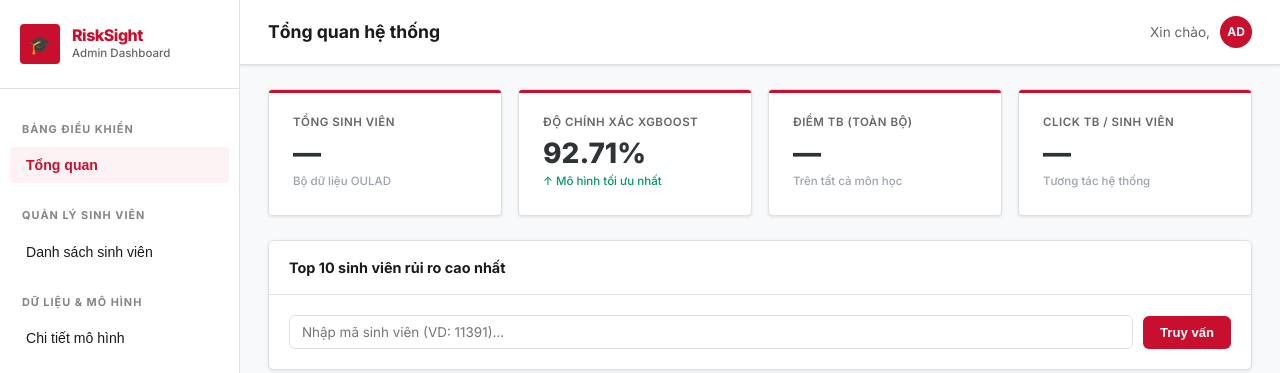
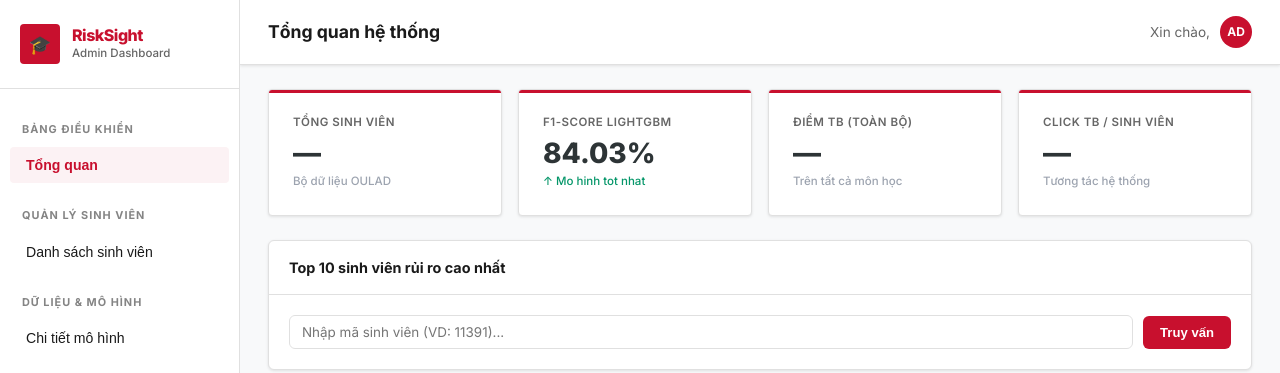
Before and after one commit to damchienthang/student-risk-stratification-system, a FastAPI app: template src/web/templates/pages/admin/dashboard.html in a window 1280 px wide. Shown: the top 373 px of the page. Run offline with FastAPI, Linux system fonts and the light colour scheme; the template is opened without the code that fills it, so the values that code supplies are empty.

Commit message:
Update model references: XGBoost -> LightGBM, update all metrics to latest results

```diff
--- a/src/services/predictor.py
+++ b/src/services/predictor.py
@@ -58,13 +58,34 @@ FEATURE_DEFAULTS: Dict[str, Any] = {
     'n_submitted': 4, 'n_late': 0, 'avg_submit_delay': -2.0
 }
 
-# Chỉ số hiệu năng của mô hình
+# Chỉ số hiệu năng của mô hình — cập nhật theo kết quả 03_modeling.py
 MODEL_METRICS = {
+    "LightGBM": {
+        "f1_macro": 0.8403,        # Validation set
+        "balanced_accuracy": 0.8701,
+        "auc": 0.9868,
+        "accuracy": 0.9208,
+        "test_f1": 0.8445,         # Test set
+        "test_auc": 0.9887,
+        "test_accuracy": 0.93
+    },
     "XGBoost": {
-        "f1_macro": 0.8465,
-        "balanced_accuracy": 0.8906,
-        "auc": 0.9868,
-        "accuracy": 0.9271
+        "f1_macro": 0.8356,
+        "balanced_accuracy": 0.8804,
+        "auc": 0.9872,
+        "accuracy": 0.9193
+    },
+    "Random Forest": {
+        "f1_macro": 0.8331,
+        "balanced_accuracy": 0.8972,
+        "auc": 0.9845,
+        "accuracy": 0.9155
+    },
+    "Logistic Regression": {
+        "f1_macro": 0.7041,
+        "balanced_accuracy": 0.8261,
+        "auc": 0.9624,
+        "accuracy": 0.8385
     }
 }
 
@@ -74,7 +95,7 @@ class RiskPredictor:
     RiskPredictor xử lý việc nạp mô hình ML và bộ chuẩn hóa (scaler) để thực hiện phân tầng rủi ro sinh viên.
     """
 
-    def __init__(self, model_name: str = "xgboost"):
+    def __init__(self, model_name: str = "lightgbm"):
         self.model_name = model_name
         self.model: Any = None
         self.scaler: Any = None
@@ -180,7 +201,7 @@ class RiskPredictor:
             "features": FEATURE_COLUMNS,
             "num_features": len(FEATURE_COLUMNS),
             "classes": list(RISK_LABELS.values()),
-            "metrics": MODEL_METRICS.get("XGBoost", {})
+            "metrics": MODEL_METRICS.get("LightGBM", {})
         }
 
 
--- a/src/web/templates/pages/admin/dashboard.html
+++ b/src/web/templates/pages/admin/dashboard.html
@@ -66,9 +66,9 @@
                             <div class="stat-trend">Bộ dữ liệu OULAD</div>
                         </div>
                         <div class="stat-card">
-                            <div class="stat-label">Độ chính xác XGBoost</div>
-                            <div class="stat-value">92.71%</div>
-                            <div class="stat-trend up">↑ Mô hình tối ưu nhất</div>
+                            <div class="stat-label">F1-Score LightGBM</div>
+                            <div class="stat-value">84.03%</div>
+                            <div class="stat-trend up">↑ Mo hinh tot nhat</div>
                         </div>
                         <div class="stat-card">
                             <div class="stat-label">Điểm TB (Toàn bộ)</div>
@@ -196,36 +196,36 @@
                                 </thead>
                                 <tbody>
                                     <tr class="best-model">
-                                        <td>XGBoost</td>
-                                        <td>84.65%</td>
-                                        <td>92.71%</td>
-                                        <td>89.06%</td>
+                                        <td>LightGBM</td>
+                                        <td>84.03%</td>
+                                        <td>92.08%</td>
+                                        <td>87.01%</td>
                                         <td>98.68%</td>
-                                        <td><span class="badge badge-optimal">✦ Tối ưu nhất</span></td>
+                                        <td><span class="badge badge-optimal">Tot nhat</span></td>
                                     </tr>
                                     <tr>
-                                        <td>LightGBM</td>
-                                        <td>84.05%</td>
-                                        <td>92.58%</td>
-                                        <td>87.18%</td>
-                                        <td>98.66%</td>
-                                        <td><span class="badge badge-low">Hiệu năng cao</span></td>
+                                        <td>XGBoost</td>
+                                        <td>83.56%</td>
+                                        <td>91.93%</td>
+                                        <td>88.04%</td>
+                                        <td>98.72%</td>
+                                        <td><span class="badge badge-low">Hieu nang cao</span></td>
                                     </tr>
                                     <tr>
                                         <td>Random Forest</td>
-                                        <td>83.20%</td>
+                                        <td>83.31%</td>
                                         <td>91.55%</td>
-                                        <td>88.95%</td>
-                                        <td>98.39%</td>
-                                        <td><span class="badge badge-medium">Ổn định</span></td>
+                                        <td>89.72%</td>
+                                        <td>98.45%</td>
+                                        <td><span class="badge badge-medium">On dinh</span></td>
                                     </tr>
                                     <tr>
                                         <td>Logistic Regression</td>
-                                        <td>69.38%</td>
-                                        <td>83.31%</td>
-                                        <td>81.52%</td>
-                                        <td>95.85%</td>
-                                        <td><span class="badge badge-high">Cơ bản</span></td>
+                                        <td>70.41%</td>
+                                        <td>83.85%</td>
+                                        <td>82.61%</td>
+                                        <td>96.24%</td>
+                                        <td><span class="badge badge-high">Co ban</span></td>
                                     </tr>
                                 </tbody>
                             </table>
@@ -239,14 +239,14 @@
                         <div class="card-body">
                             <div class="analytics-img-grid">
                                 <div class="analytics-img-card"
-                                    onclick="openModal('/visuals/03_feature_importance_best.png','Feature Importance — XGBoost')">
+                                    onclick="openModal('/visuals/03_feature_importance_best.png','Feature Importance — LightGBM')">
                                     <img src="/visuals/03_feature_importance_best.png" alt="Feature Importance">
-                                    <p>Top đặc trưng quan trọng (Feature Importance)</p>
+                                    <p>Top dac trung quan trong (Feature Importance — LightGBM)</p>
                                 </div>
                                 <div class="analytics-img-card"
-                                    onclick="openModal('/visuals/03_confusion_matrix_best.png','Confusion Matrix — XGBoost')">
+                                    onclick="openModal('/visuals/03_confusion_matrix_best.png','Confusion Matrix — LightGBM')">
                                     <img src="/visuals/03_confusion_matrix_best.png" alt="Confusion Matrix">
-                                    <p>Ma trận nhầm lẫn (Confusion Matrix)</p>
+                                    <p>Ma tran nham lan (Confusion Matrix — LightGBM)</p>
                                 </div>
                                 <div class="analytics-img-card"
                                     onclick="openModal('/visuals/01_class_distribution.png','Phân phối nhãn rủi ro')">
```
Also changed, not shown: src/web/templates/pages/about/index.html (+5 -3 lines).
